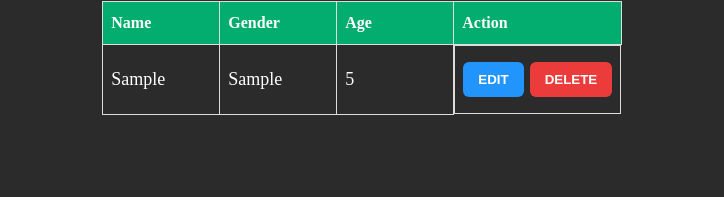
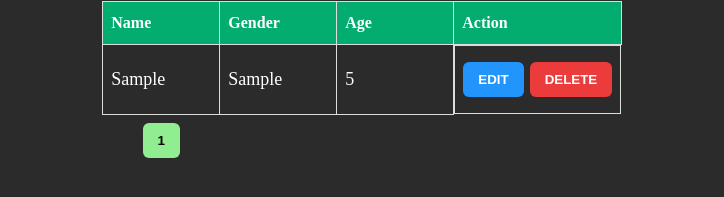
Before and after one commit to harshgarg007/Data-Table-with-CRUD, a React (Vite) app: page / in a window 1280 px wide. Both pictures are taken after typing "Sample", "Sample", "5" into the empty fields and a click on the button "ADD". Shown: the part 203-400 px from the top of the page, without its empty margins (278-1002 px from the left). Built offline with nearby package versions, Linux system fonts and the light colour scheme.

Commit message:
search functionality and pagination

```diff
--- a/src/App.css
+++ b/src/App.css
@@ -116,6 +116,12 @@ table th {
     text-transform: uppercase;
 }
 
+.pagination {
+    display: flex;
+    justify-content: center;
+    gap: 10px;
+}
+
 /* responsiveness */
 
 @media only screen and (max-width: 600px) {
--- a/src/components/DataTable.jsx
+++ b/src/components/DataTable.jsx
@@ -6,8 +6,19 @@ function DataTable() {
   const [formData, setFormData] = useState({ name: "", gender: "", age: "" });
   const [data, setData] = useState([]);
   const [editId, setEditId] = useState(false);
-  const [searchTerm, setSearchTerm] = useState("")
+  const [searchTerm, setSearchTerm] = useState("");
+  const [currentPage, setCurrentPage] = useState(1);
   const outsideClick = useRef(false);
+
+  const itemsPerPage = 5;
+  const lastItem = currentPage * itemsPerPage;
+  const indexOfFirstItem = lastItem - itemsPerPage;
+
+  const filteredData = data
+    .filter((item) =>
+      item.name.toLowerCase().includes(searchTerm.toLowerCase())
+    )
+    .slice(indexOfFirstItem, lastItem);
 
   const handleInputChange = (e) => {
     setFormData({ ...formData, [e.target.name]: e.target.value });
@@ -32,6 +43,10 @@ function DataTable() {
   //   console.log(data);
 
   const handleDelete = (id) => {
+    if (filteredData.length === 1 && currentPage !== 1) {
+      setCurrentPage((prev) => prev - 1);
+    }
+
     const updateList = data.filter((item) => item.id !== id);
     setData(updateList);
   };
@@ -72,7 +87,11 @@ function DataTable() {
 
   const handleSearch = (e) => {
     setSearchTerm(e.target.value);
-  }
+  };
+
+  const paginate = (pageNumber) => {
+    setCurrentPage(pageNumber);
+  };
 
   return (
     <div className="container">
@@ -136,7 +155,7 @@ function DataTable() {
 
           {/* table body */}
           <tbody>
-            {data.map((item) => (
+            {filteredData.map((item) => (
               <tr key={item.id}>
                 <td
                   id={item.id}
@@ -180,7 +199,22 @@ function DataTable() {
             ))}
           </tbody>
           {/* ================== pagination ==================== */}
-          <div className="pagination"></div>
+          <div className="pagination">
+            {Array.from(
+              { length: Math.ceil(data.length / itemsPerPage) },
+              (_, index) => (
+                <button
+                  key={index + 1}
+                  style={{
+                    backgroundColor: currentPage === index + 1 && "lightgreen",
+                  }}
+                  onClick={() => paginate(index + 1)}
+                >
+                  {index + 1}
+                </button>
+              )
+            )}
+          </div>
         </table>
       </div>
     </div>
```
